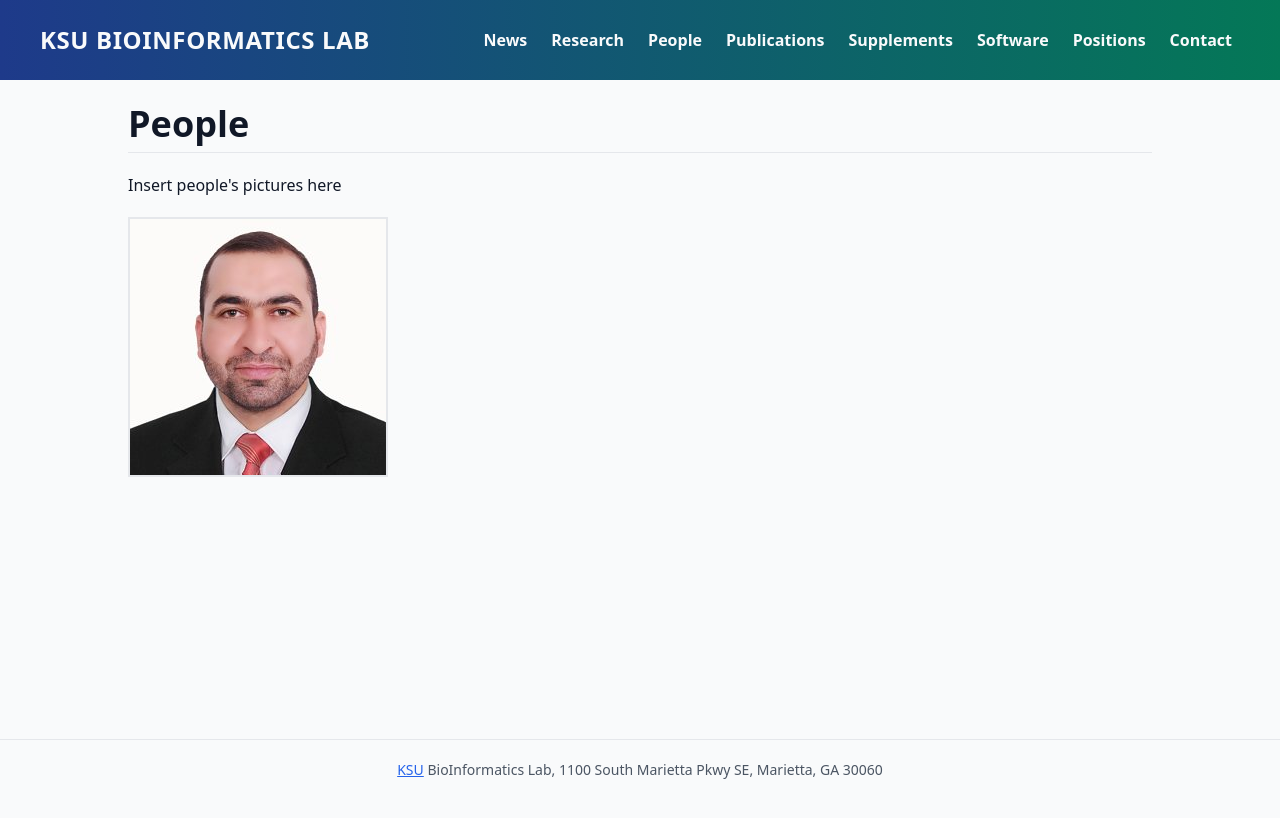
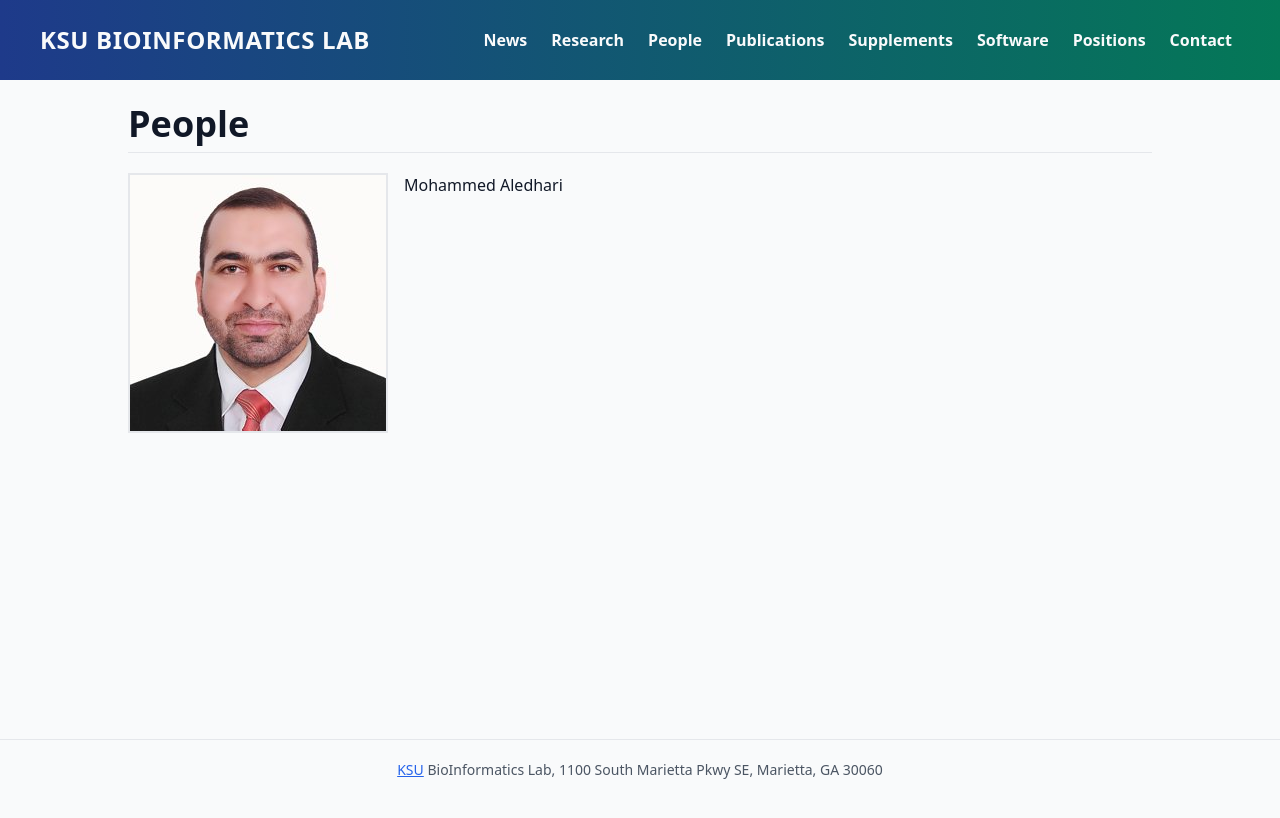
Before and after one commit to HeyWhatIsThis/next-try, a Next.js app: page /people in a window 1280 px wide. Shown: the top 818 px of the page. Built offline with nearby package versions, Linux system fonts and the light colour scheme.

Commit message:
edit people page

```diff
--- a/pages/contact.js
+++ b/pages/contact.js
@@ -4,17 +4,18 @@ import { Footer } from "../components/Footer";
 
 function Contact() {
   return (
-    <div className="bg-gray-50 text-gray-900 h-screen">
+    <div className="bg-gray-50 text-gray-900 h-screen w-screen">
       <Head>
         <title>Contact | KSU Lab</title>
         <link rel="icon" href="/favicon.ico" />
       </Head>
       <Navbar />
-      <div className="container w-full md:max-w-5xl mx-auto pt-8">
+      <div className="container w-full md:max-w-5xl mx-auto pt-10 mt-10">
         <div>
           <h1 className="font-bold break-normal text-gray-900 pt-6 pb-2 text-3xl md:text-4xl">
             Location of the Lab
           </h1>
+          <hr />
           <p className="my-5">College of Computing and Software Engineering</p>
         </div>
       </div>
--- a/pages/people.js
+++ b/pages/people.js
@@ -16,8 +16,19 @@ function People() {
             People
           </h1>
           <hr />
-          <p className="my-5">Insert people's pictures here</p>
-          <img src={"/professor.jpeg"} className="border-2" />
+          <div className="flex content-start my-5">
+            {/* <div>1</div>
+            <div>2</div>
+            <div>3</div>
+            <div>4</div>
+            <div>5</div> */}
+            <img src={"/professor.jpeg"} className="border-2" />
+            <>&emsp;</>
+            <p className="relative z-0">Mohammed Aledhari</p>
+            {/* <p className="relative flex items-center z-10">
+              Computer Science Professor
+            </p> */}
+          </div>
         </div>
       </div>
       <Footer />
```
